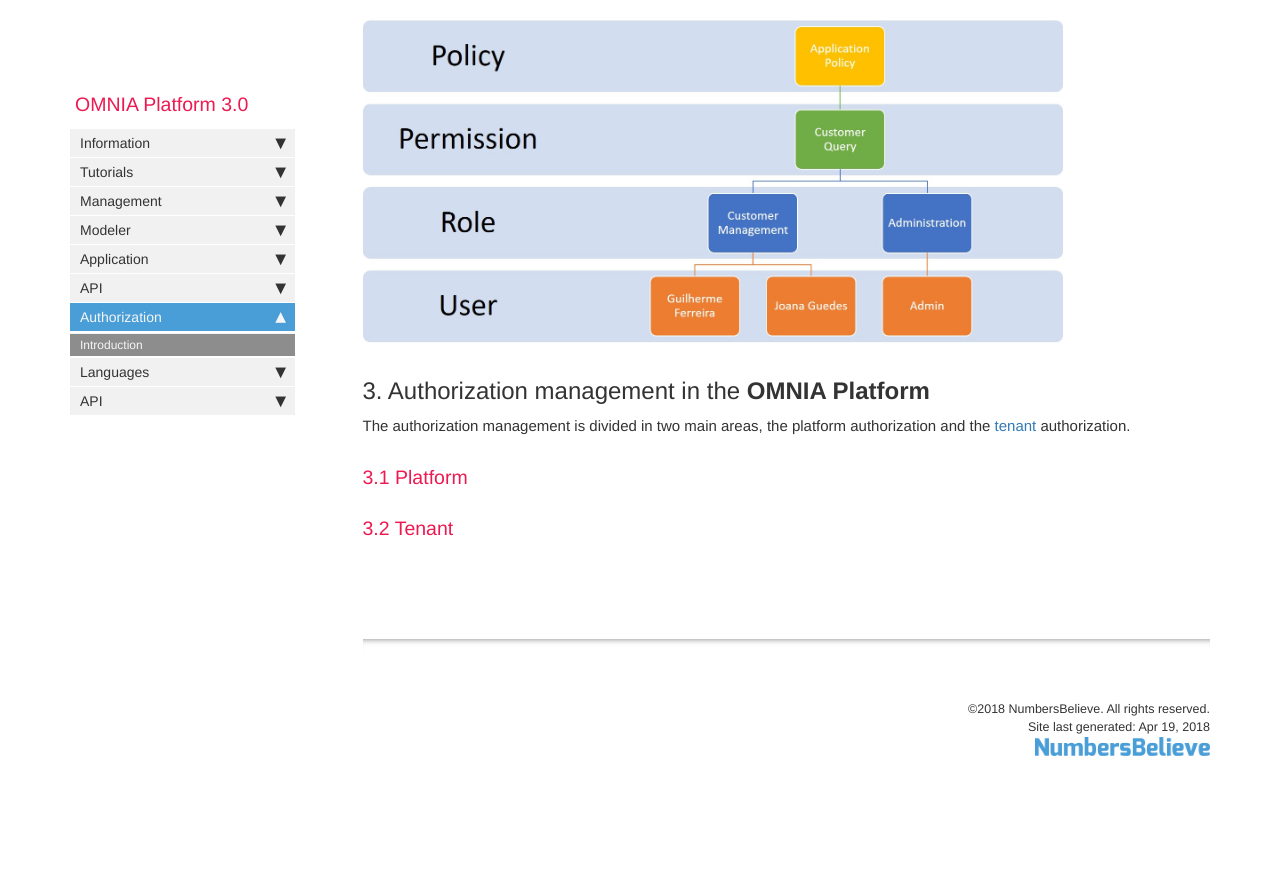
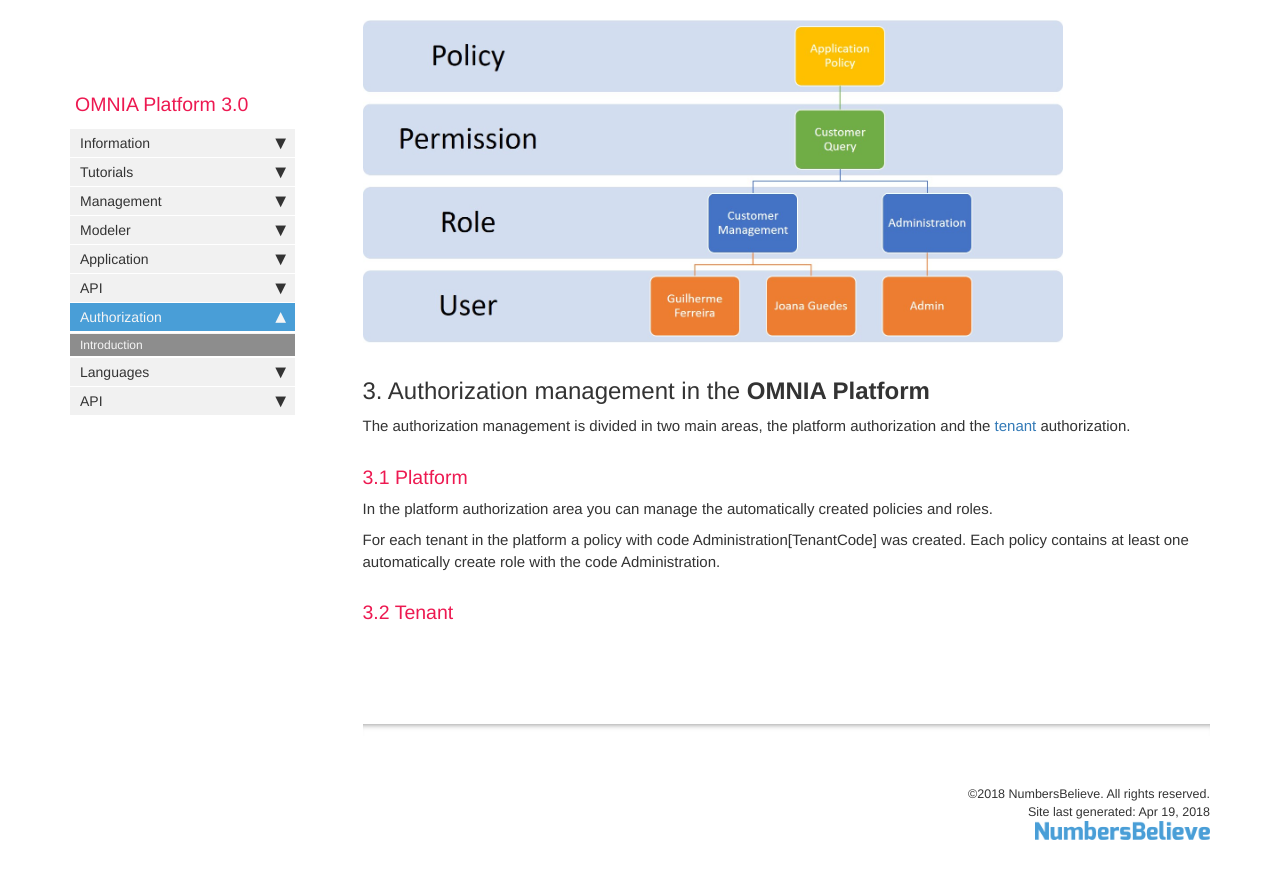
Before and after one commit to daniel8lopes/omnia3, a Jekyll site: the page built from docs/pages/omnia3/Authorization/omnia3_authorization.md, in a window 1280 px wide and 900 px high, scrolled down 656 px. Shown: the top 879 px of the window. Built offline with Jekyll 4.4.1, drawn with Linux system fonts in a browser that asks for light colours; nearby versions of some CDN libraries; comment, search, counter and statistics services are not loaded; before the commit the page ends 1472 px from its top, so only the background shows below that.

Commit message:
Added details

```diff
--- a/docs/pages/omnia3/Authorization/omnia3_authorization.md
+++ b/docs/pages/omnia3/Authorization/omnia3_authorization.md
@@ -26,4 +26,8 @@ The authorization management is divided in two main areas, the platform authoriz
 
 ### 3.1 Platform
 
+In the platform authorization area you can manage the automatically created policies and roles.
+
+For each tenant in the platform a policy with code Administration[TenantCode] was created. Each policy contains at least one automatically create role with the code Administration.
+
 ### 3.2 Tenant
```
